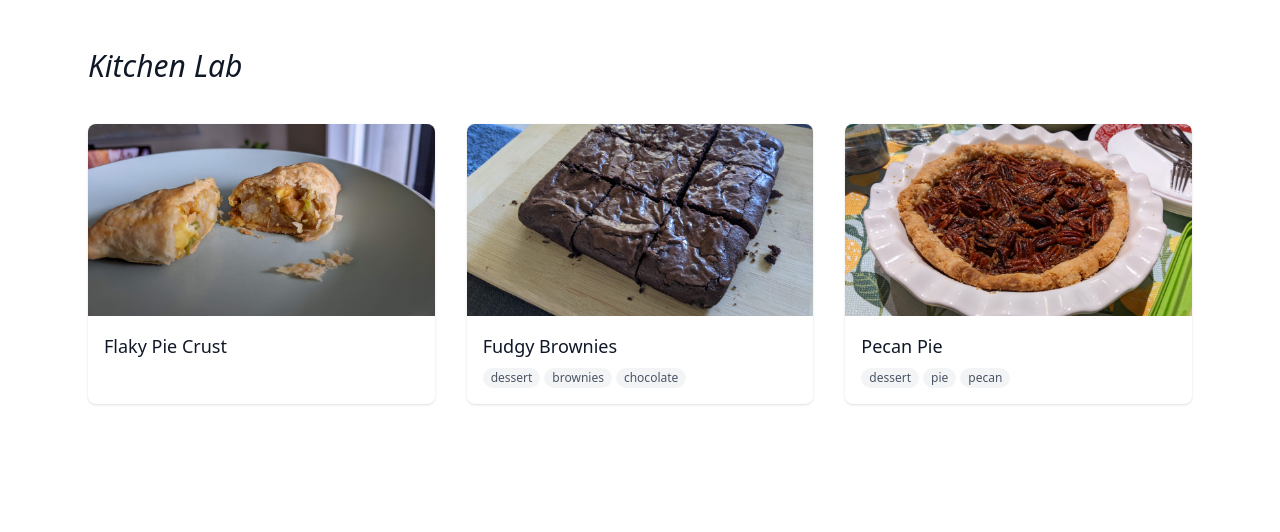
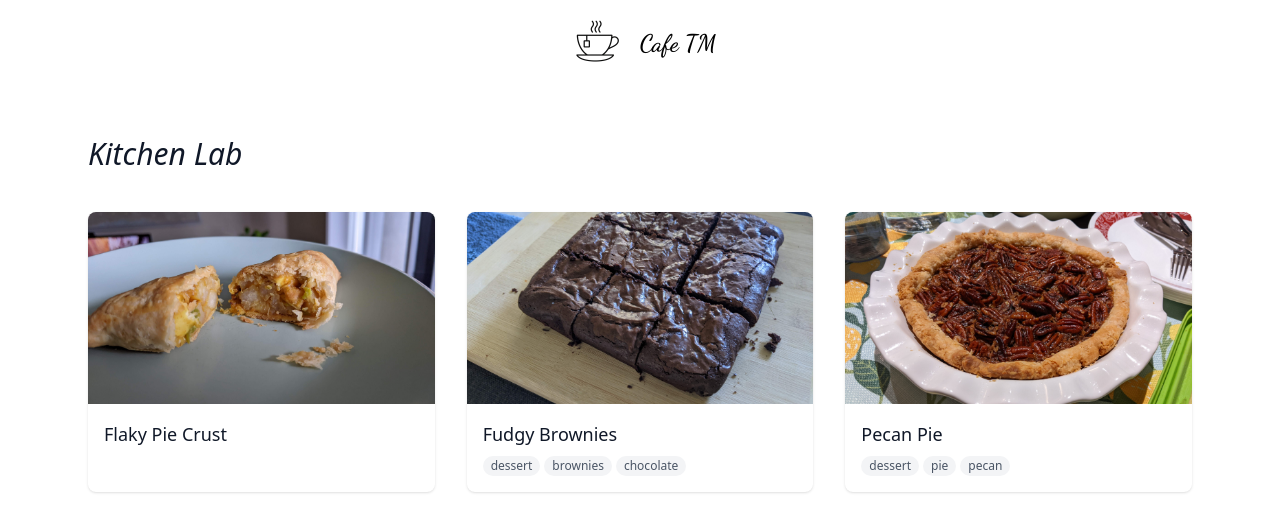
Before and after one commit to makto-toruk/recipe-architect, a Next.js app: page /recipes in a window 1280 px wide. Shown: the top 532 px of the page. Built offline with nearby package versions, Linux system fonts and the light colour scheme.

Commit message:
logo and init header

```diff
--- a/app/layout.tsx
+++ b/app/layout.tsx
@@ -1,4 +1,11 @@
 import "./globals.css";
+import Header from "@/components/Header";
+import { Dancing_Script } from "next/font/google";
+
+const dancing = Dancing_Script({
+  subsets: ["latin"],
+  weight: ["600"], // adjust weight as you prefer
+});
 
 export const metadata = {
   title: "Next.js",
@@ -12,7 +19,10 @@ export default function RootLayout({
 }) {
   return (
     <html lang="en">
-      <body>{children}</body>
+      <body className="min-h-screen flex flex-col">
+        <Header />
+        <main className="flex-grow">{children}</main>
+      </body>
     </html>
   );
 }
--- /dev/null
+++ b/components/Header.tsx
@@ -0,0 +1,27 @@
+import Image from "next/image";
+import Link from "next/link";
+import { Dancing_Script } from "next/font/google";
+
+const dancing = Dancing_Script({
+  subsets: ["latin"],
+  weight: ["600"],
+});
+
+export default function Header() {
+  return (
+    <header className="flex items-center justify-between px-4 py-3 max-w-6xl mx-auto">
+      <Link href="/" className="flex items-center gap-3">
+        <Image
+          src="/images/cafe-tm-logo.png"
+          width={64}
+          height={64}
+          alt="Cafe TM logo"
+          priority
+        />
+        <span className={`${dancing.className} text-2xl leading-none`}>
+          Cafe&nbsp;TM
+        </span>
+      </Link>
+    </header>
+  );
+}
```
Also changed, not shown: public/images/cafe-tm-logo.png.
